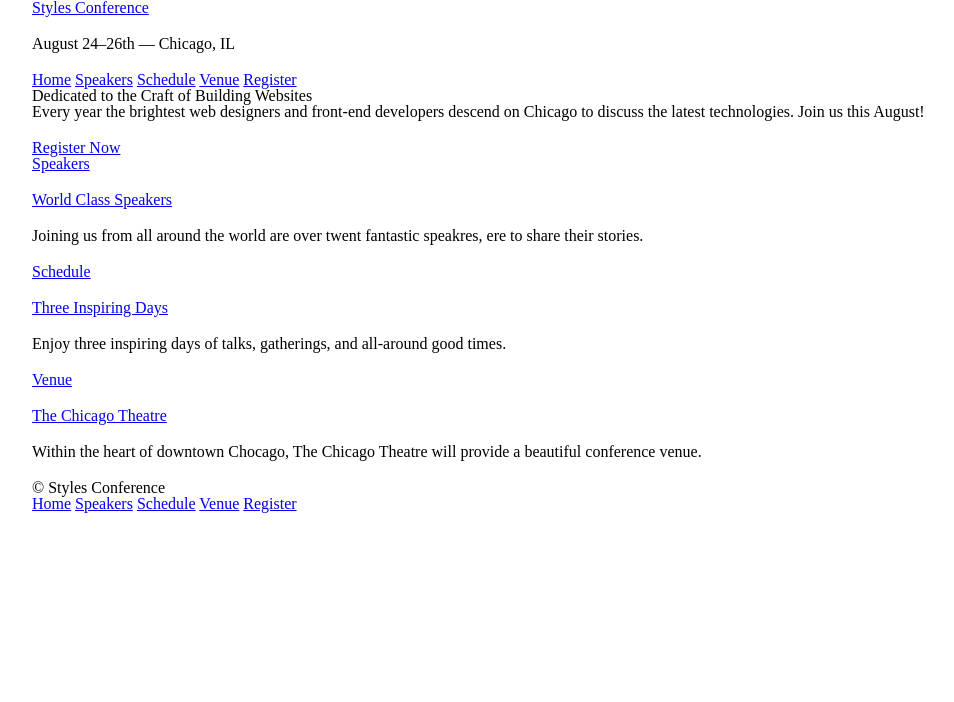
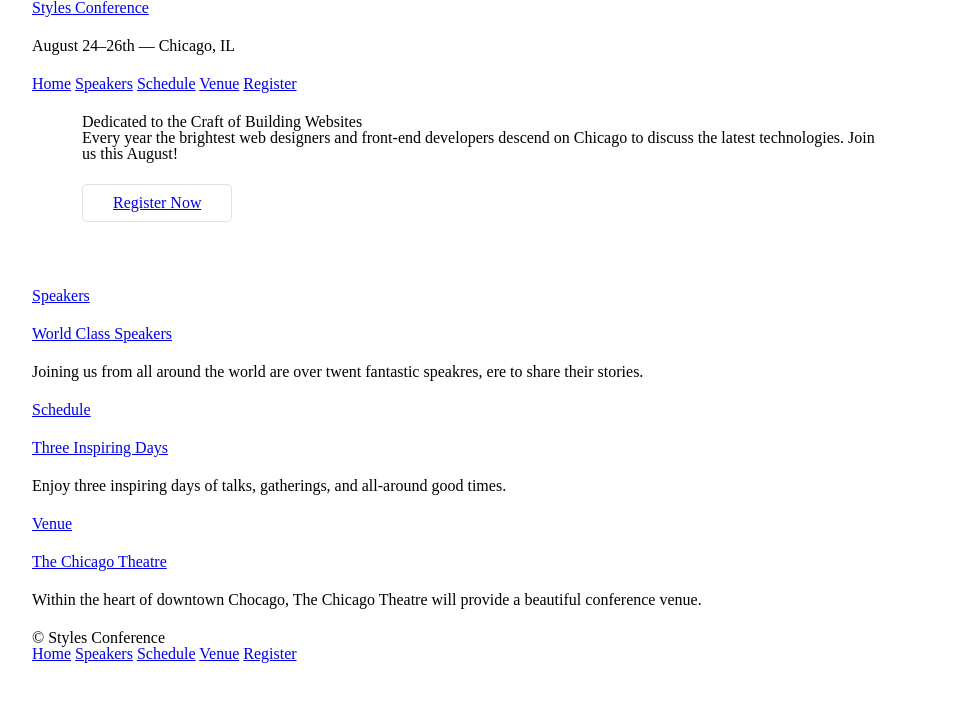
Before and after one commit to muhochi/Learn-to-Code-HTML-and-CSS-by-Shay-Howe, a plain HTML site: page index.html in a window 1280 px wide. Shown: the whole page, without its empty margins (158-1112 px from the left). Drawn offline with Linux system fonts and the light colour scheme.

Commit message:
Lesson3&4 - In Practice

```diff
--- a/assets/stylesheets/main.css
+++ b/assets/stylesheets/main.css
@@ -57,9 +57,9 @@ Grid
 *,
 *:before,
 *:after {
-	-webkit-box-sizing: border-box;
-		-moz-box-sizing: border-box;
-			box-sizing: border-box;
+		-webkit-box-sizing: border-box;
+			-moz-box-sizing: border-box;
+				box-sizing: border-box;
 }
 
 .container {
@@ -75,6 +75,32 @@ Typography
 ==============================
 */
 
-h1, h3, h5, p {
-	margin-bottom: 20px;
+h1, h3, h4, h5, p {
+	margin-bottom: 22px;
 }
+
+/*
+==============================
+Buttons
+==============================
+*/
+
+.btn {
+	border-radius: 5px;
+	display: inline-block;
+	margin: 0;
+}
+
+.btn-alt {
+	border: 1px solid #dfe2e5;
+	padding: 10px 30px;
+}
+
+/*
+==============================
+Home
+==============================
+*/
+.hero {
+	padding: 22px 80px 66px 80px;
+}
--- a/index.html
+++ b/index.html
@@ -24,10 +24,10 @@
 		</header>
 
 		<!-- Hero -->
-		<section  class="container">
+		<section  class="hero container">
 			<h2>Dedicated to the Craft of Building Websites</h2>
 			<p>Every year the brightest web designers and front-end developers descend on Chicago to discuss the latest technologies. Join us this August!</p>
-			<a href="register.html">Register Now</a>
+			<a class="btn btn-alt" href="register.html">Register Now</a>
 		</section>
 
 		<!-- Teasers -->
```
